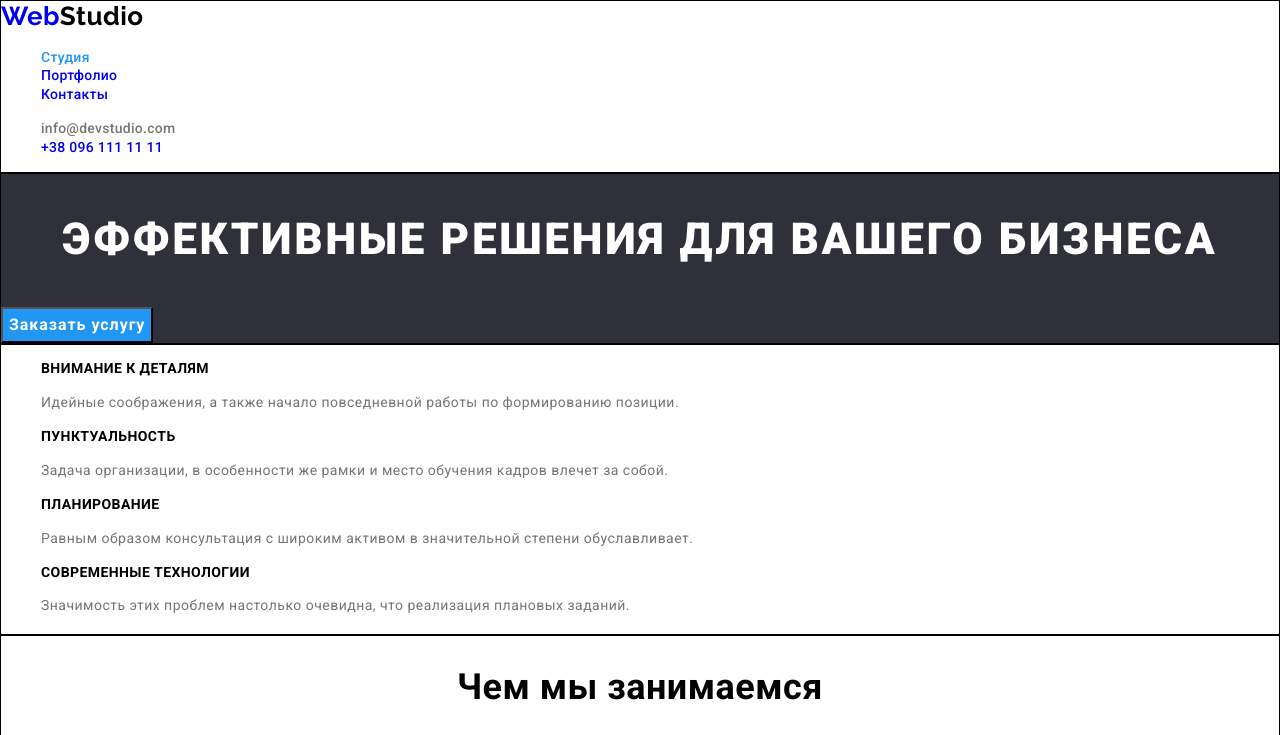
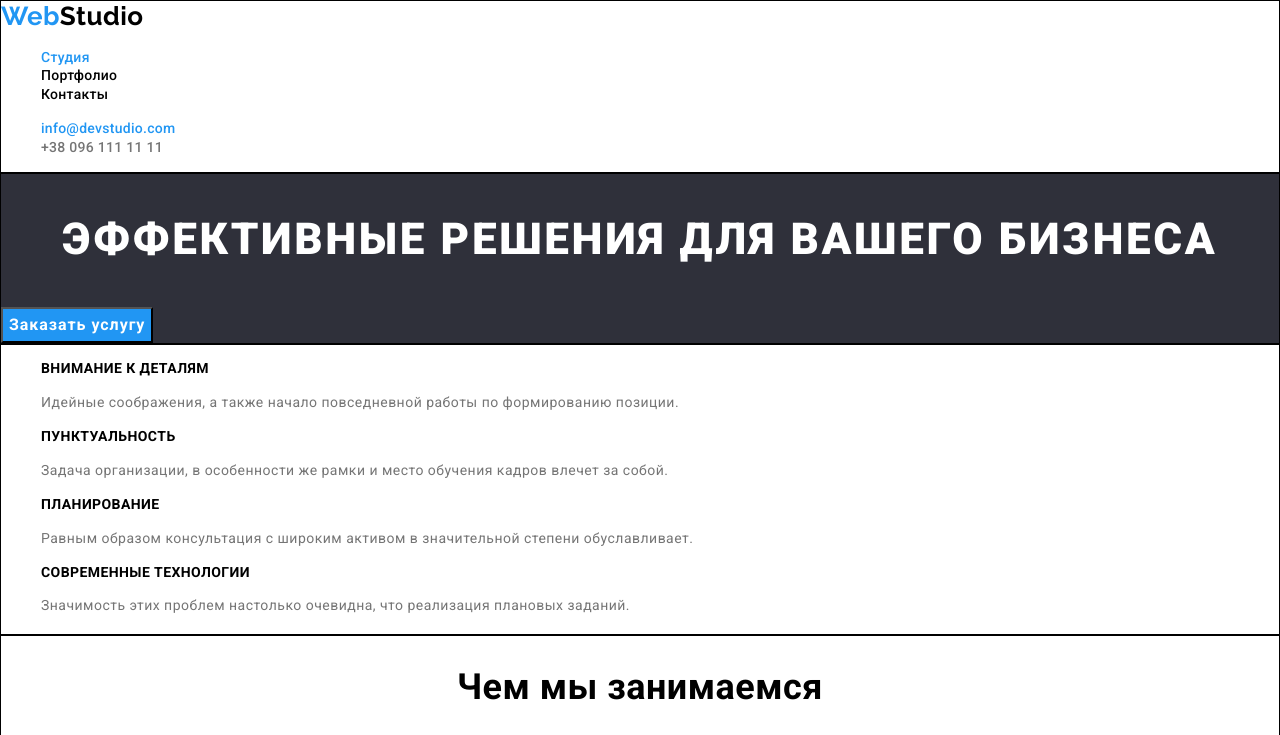
Before and after one commit to AleksandrStupakov/goit-markup-hw-02, a plain HTML site: page index.html in a window 1280 px wide. Shown: the top 735 px of the page. Drawn offline with Linux system fonts and the light colour scheme.

Commit message:
commit-4

```diff
--- a/css/common.css
+++ b/css/common.css
@@ -6,6 +6,8 @@
   --grey-light-op60: rgba(255, 255, 255, 0.6);
   --black-background: rgba(47, 48, 58, 1);
   --grey-background: #f5f4fa;
+  --blue-logo: #2196f3;
+  --black-text: #000000;
 }
 
 header,
@@ -28,6 +30,7 @@ body {
   font-weight: 700;
   font-size: 26px;
   line-height: 1.19;
+  color: var(--blue-logo);
 }
 
 .list {
@@ -35,12 +38,15 @@ body {
   font-weight: 500;
 }
 
-.logo-header {
-  color: #000000;
+.logo-header,
+.link {
+  color: var(--black-text);
 }
 
 .site-nav .link:hover,
 .site-nav .link:focus,
+.site-nav .link-nav:hover,
+.site-nav .link-nav:focus,
 .logo:hover {
   color: var(--blue);
 }
@@ -50,19 +56,21 @@ body {
   color: var(--blue);
 }
 
-.link {
+.link,
+.link-nav {
   font-weight: 500;
   font-size: 14px;
   line-height: 1.14;
   letter-spacing: 0.02em;
 }
 
-.site-nav .link.current {
-  color: var(--blue);
+.link-nav {
+  color: var(--grey-text);
 }
 
-.nav-grey {
-  color: var(--grey-text);
+.site-nav .link.current,
+.site-nav .link-nav.current {
+  color: var(--blue);
 }
 
 button {
--- a/index.html
+++ b/index.html
@@ -30,10 +30,10 @@
         </nav>
         <ul class="site-nav list">
             <li>
-                <a href="mailto:info@devstudio.com" class="link nav-grey">info@devstudio.com</a>
+                <a href="mailto:info@devstudio.com" class="link-nav current">info@devstudio.com</a>
             </li>
             <li>
-                <a href="tel:+380961111111" class="link header">+38 096 111 11 11</a>
+                <a href="tel:+380961111111" class="link-nav">+38 096 111 11 11</a>
             </li>
         </ul>
     </header>
```
Also changed, not shown: portfolio.html (+21 -9 lines).
